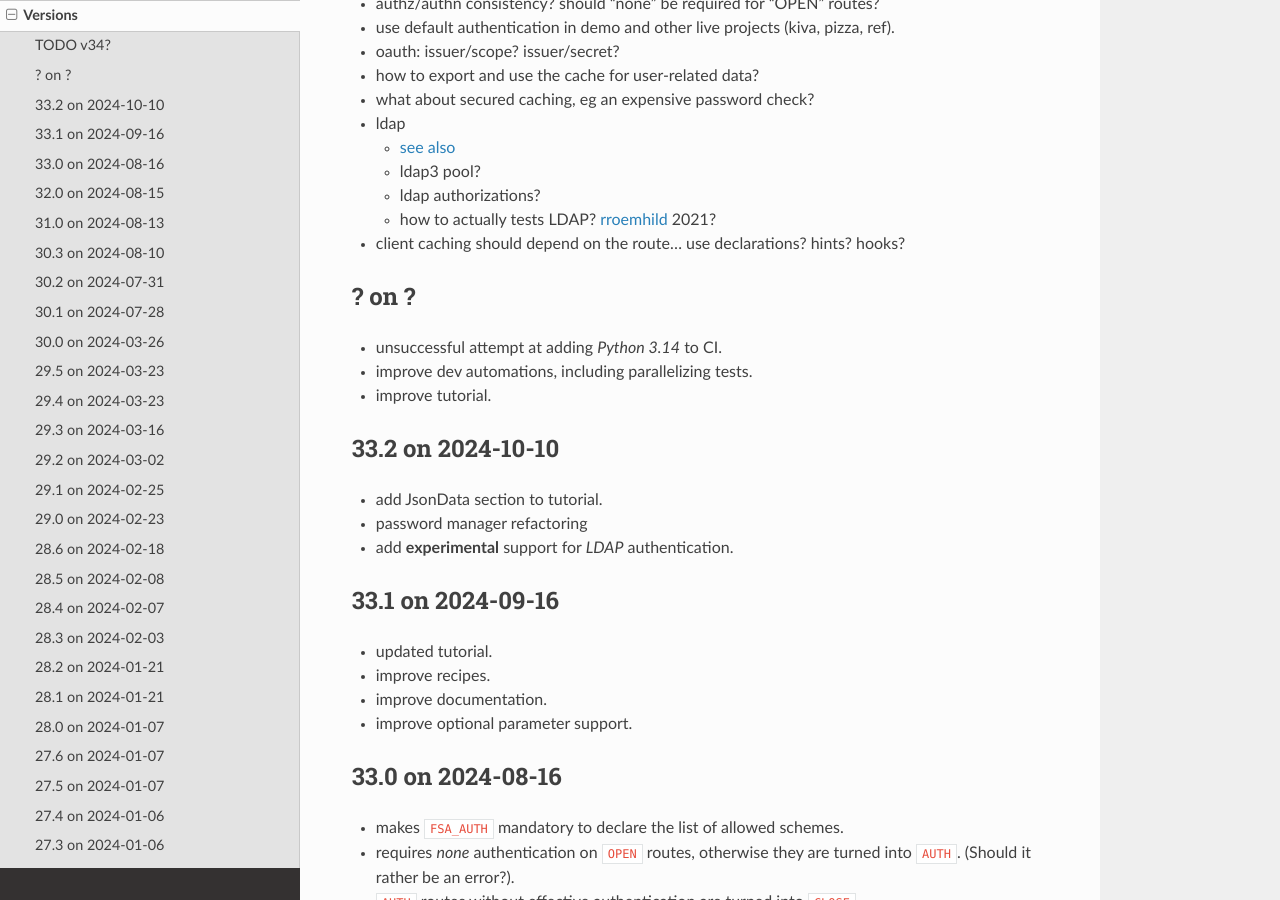
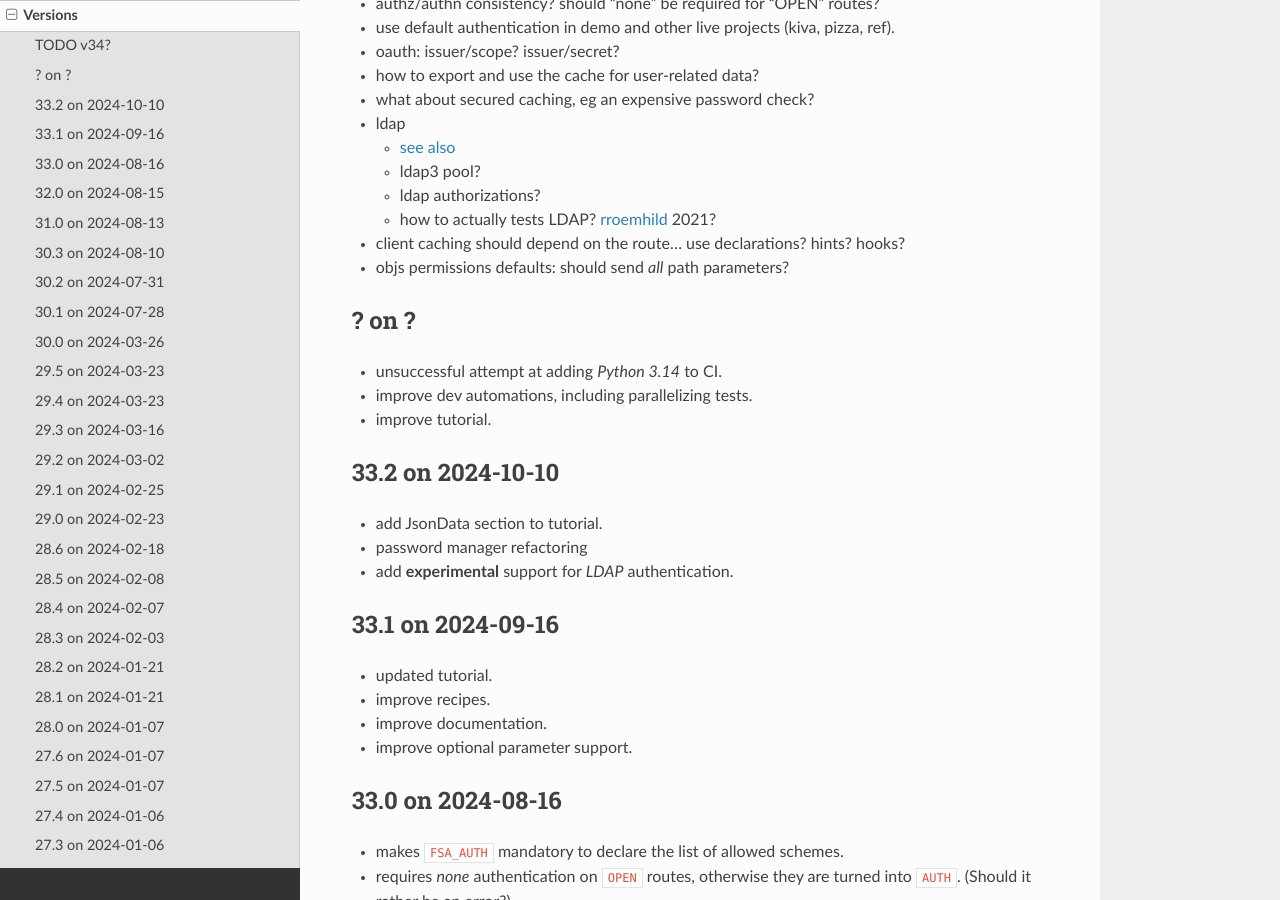
Before and after one commit to zx80/flask-simple-auth, a Sphinx documentation site: the page built from docs/VERSIONS.md, in a window 1280 px wide and 900 px high, scrolled down 320 px. Built offline with Sphinx 7.4.7 and the Read the Docs theme 3.1.0, drawn with Linux system fonts in a browser that asks for light colours; pages that are not in the unit, such as notebooks, are missing from menus.

Commit message:
add thinking about obj perm model

```diff
--- a/docs/VERSIONS.md
+++ b/docs/VERSIONS.md
@@ -20,6 +20,7 @@ and packaged on [PyPI](https://pypi.org/project/FlaskSimpleAuth/).
     [rroemhild](https://github.com/rroemhild/docker-test-openldap) 2021?
 - client caching should depend on the route…
   use declarations? hints? hooks?
+- objs permissions defaults: should send _all_ path parameters?
 
 ## ? on ?
 
```
